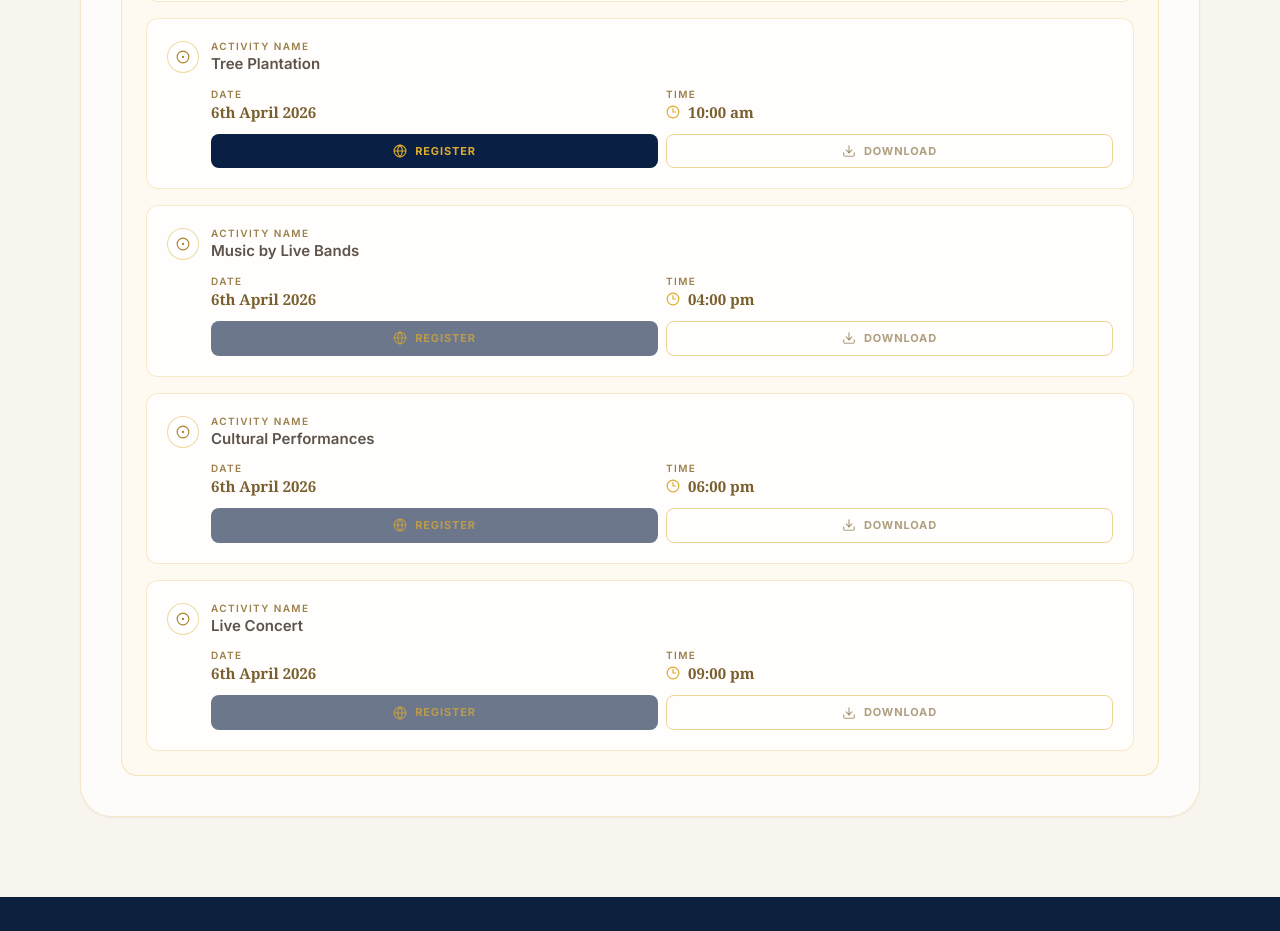
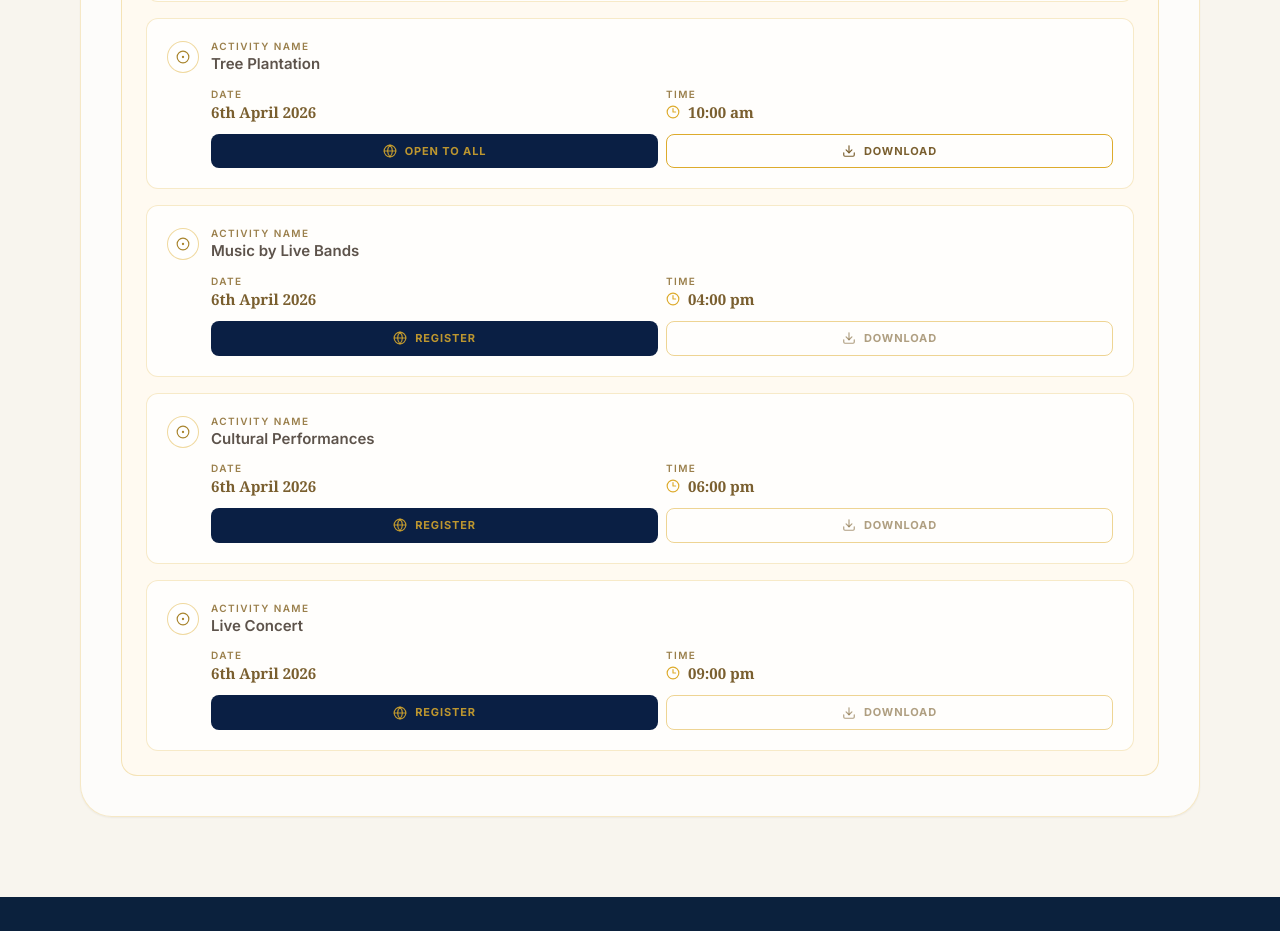
Before and after one commit to Sriharsha-Meduri/ShatabdiMahotsav, a React (Vite) app: page /events/mega-cultural-event/schedule in a window 1280 px wide. Shown: the part 860-1791 px from the top of the page. Built offline with nearby package versions, Linux system fonts and the light colour scheme; the HTML template or start-up script is replaced by a standard one; a web font is replaced by a local one.

Commit message:
Updated Tree Plantation event

```diff
--- a/src/pages/MegaCulturalSchedule.tsx
+++ b/src/pages/MegaCulturalSchedule.tsx
@@ -30,7 +30,8 @@ const megaSchedule = [
       {
         time: "10:00 am",
         event: "Tree Plantation",
-        registrationLink: "https://docs.google.com/forms/d/e/1FAIpQLSek0ikGcvZwdgD7snZDbjx3Eh8yr6NX6csuI47QpHrUhih12g/viewform?usp=publish-editor",
+        openToAll: true,
+        brochureLink: "/downloads/Tree_Plantation.jpeg",
       },
       { time: "04:00 pm", event: "Music by Live Bands" },
       { time: "06:00 pm", event: "Cultural Performances" },
@@ -183,7 +184,15 @@ const MegaCulturalSchedule = () => {
                       </div>
 
                       <div className="mt-3 grid grid-cols-1 sm:grid-cols-2 gap-2">
-                        {entry.registrationLink ? (
+                        {"openToAll" in entry && entry.openToAll ? (
+                          <button
+                            type="button"
+                            className="inline-flex items-center justify-center gap-2 rounded-lg bg-[#0A1F44] px-3 py-2 text-[11px] font-bold uppercase tracking-[0.08em] text-gold/85 cursor-not-allowed"
+                            disabled
+                          >
+                            <Globe size={14} /> Open To All
+                          </button>
+                        ) : entry.registrationLink ? (
                           entry.registrationLink.startsWith("http") ? (
                             <a
                               href={entry.registrationLink}
@@ -204,7 +213,8 @@ const MegaCulturalSchedule = () => {
                         ) : (
                           <button
                             type="button"
-                            className="inline-flex items-center justify-center gap-2 rounded-lg bg-[#0A1F44]/60 px-3 py-2 text-[11px] font-bold uppercase tracking-[0.08em] text-gold/70 cursor-not-allowed"
+                            className="inline-flex items-center justify-center gap-2 rounded-lg bg-[#0A1F44] px-3 py-2 text-[11px] font-bold uppercase tracking-[0.08em] text-gold/85 cursor-not-allowed"
+                            disabled
                           >
                             <Globe size={14} /> Register
                           </button>
```
Also changed, not shown: public/downloads/Tree_Plantation.jpeg (added).
